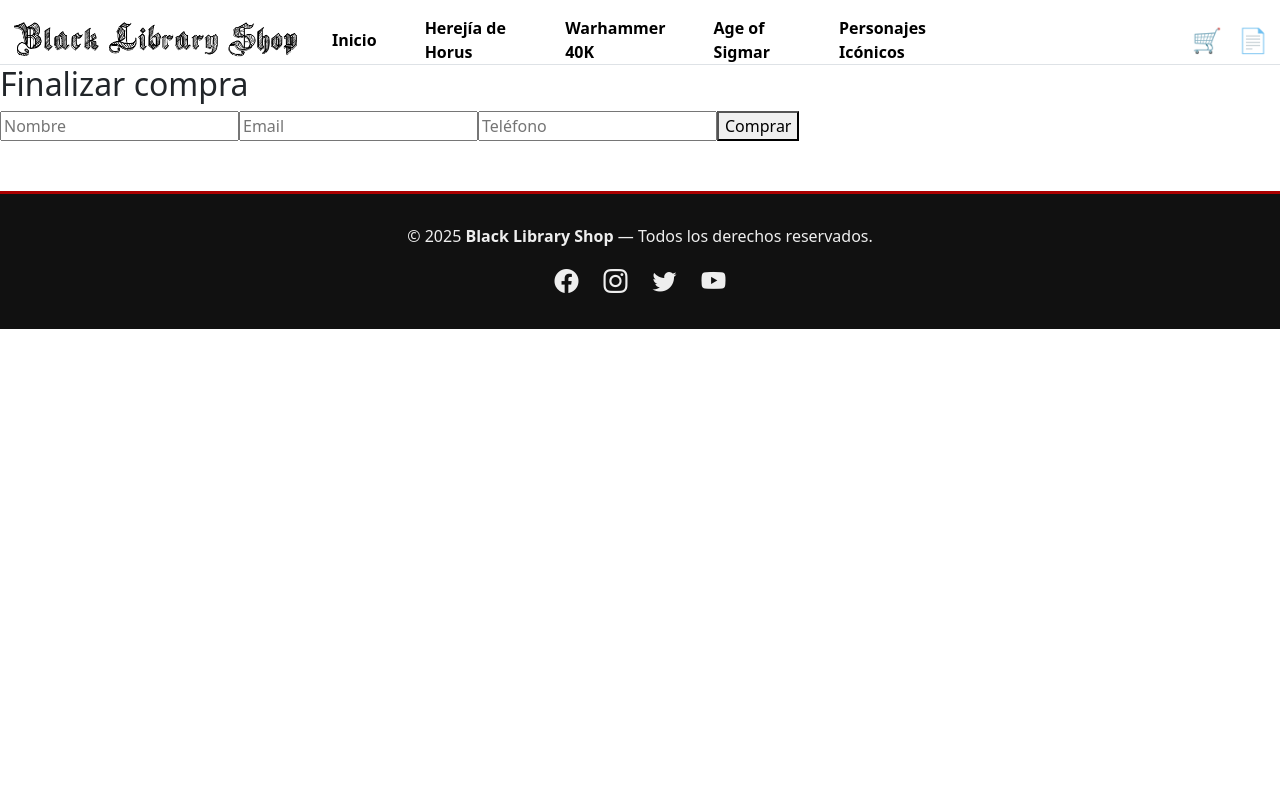
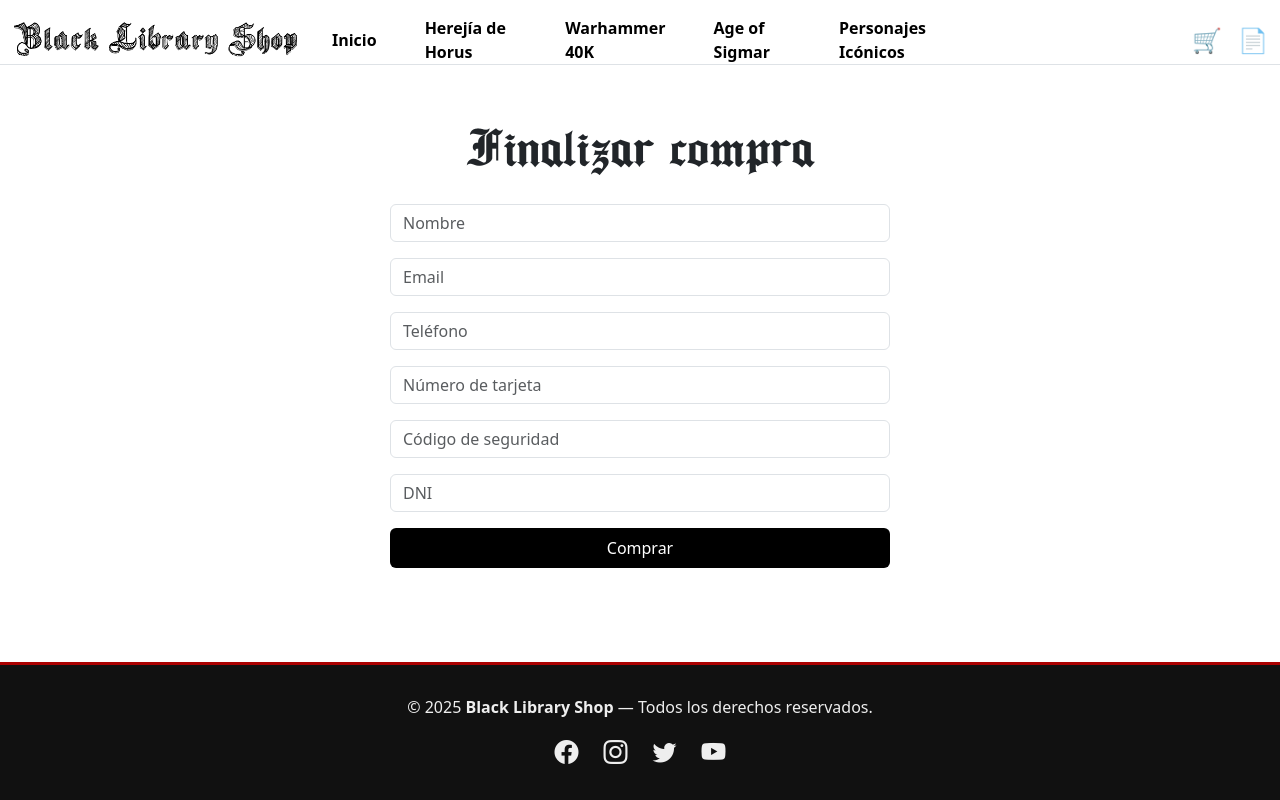
Before and after one commit to cioccalezombi/ProyectoFinal-Cioccale-Federico-React, a React (Vite) app: page /checkout in a window 1280 px wide. Built offline with nearby package versions, Linux system fonts and the light colour scheme.

Commit message:
asfasf
asf

```diff
--- a/src/App.jsx
+++ b/src/App.jsx
@@ -8,18 +8,16 @@
 import Footer from "./components/Footer/Footer";
 import './App.css';
 
-
-
 import { useEffect } from "react";
 import { db } from "./firebase/config";
 import { collection, doc, setDoc } from "firebase/firestore";
 
 function App() {
+  return (
+    <div className="d-flex flex-column min-vh-100">
+      <Header />
 
-
-  return (
-    <>
-      <Header />
+      <main className="flex-grow-1">
         <Routes>
           <Route path="/" element={<ItemListContainer />} />
           <Route path="/categoria/:categoriaId" element={<ItemListContainer />} />
@@ -29,9 +27,10 @@
           <Route path="/carrito" element={<Cart />} />
           <Route path="/ordenes" element={<Orders />} />
         </Routes>
-      <Footer path="/Footer" element={<Footer />}
- />
-    </>
+      </main>
+
+      <Footer />
+    </div>
   );
 }
 
--- a/src/components/Cart/Cart.jsx
+++ b/src/components/Cart/Cart.jsx
@@ -9,7 +9,7 @@
   const totalPrice = cart.reduce((acc, item) => acc + item.quantity * item.price, 0);
 
   if (cart.length === 0) {
-    return <p className="text-center mt-5">🛒 El carrito está vacío</p>;
+    return <p className="cart-heading">El carrito está vacío</p>;
   }
 
   return (
--- /dev/null
+++ b/src/components/CheckoutForm/CheckoutForm.css
@@ -0,0 +1,42 @@
+.checkout-container {
+  max-width: 800px;
+  margin: 0 auto;
+  padding: 2rem;
+}
+
+.checkout-container h2 {
+  font-family: "Ancient", serif; /* o la fuente que estés usando */
+  font-size: 4rem;
+  text-align: center;
+  margin-bottom: 2rem;
+}
+
+.checkout-form input {
+  padding: 10px;
+  font-size: 1rem;
+  border: 1px solid #ccc;
+  border-radius: 4px;
+}
+
+.checkout-form button.btn-dark {
+  width: 100%;
+  padding: 12px;
+  font-size: 1rem;
+  font-weight: bold;
+  text-transform: uppercase;
+  letter-spacing: 1px;
+}
+
+.checkout-thanks h2 {
+  font-family: "Ancient", serif;
+  margin-top: 2rem;
+}
+
+.checkout-thanks p {
+  font-size: 1.2rem;
+}
+
+input::placeholder {
+  font-style: italic;
+  color: #999;
+}
--- a/src/components/CheckoutForm/CheckoutForm.jsx
+++ b/src/components/CheckoutForm/CheckoutForm.jsx
@@ -2,7 +2,6 @@
 import { Link } from "react-router-dom";
 import { CartContext } from "../../context/CartContext";
 import { db } from "../../firebase/config";
-
 import {
   collection,
   addDoc,
@@ -50,7 +49,6 @@
       const docRef = await addDoc(ordenesRef, orden);
       setOrderId(docRef.id);
 
-      // Descontar stock
       for (const item of cart) {
         const productoRef = doc(db, "libros", item.id);
         const productoSnap = await getDoc(productoRef);
@@ -58,7 +56,6 @@
         if (productoSnap.exists()) {
           const productoData = productoSnap.data();
           const nuevoStock = productoData.stock - item.quantity;
-
           await updateDoc(productoRef, { stock: nuevoStock });
         }
       }
@@ -71,46 +68,83 @@
 
   if (orderId) {
     return (
-      <div>
+      <div className="container text-center mt-5">
         <h2>¡Gracias por tu compra!</h2>
         <p>Tu número de orden es: <strong>{orderId}</strong></p>
-        <Link to="/">
-          <button style={{ marginTop: "1rem" }}>Volver al inicio</button>
+        <Link to="/" className="btn btn-dark mt-3">
+          Volver al inicio
         </Link>
       </div>
     );
   }
 
-  return (
-    <form onSubmit={handleSubmit}>
-      <h2>Finalizar compra</h2>
+return (
+  <div className="container mt-5">
+    <h2 className="mb-4 text-center cart-heading">Finalizar compra</h2>
+
+    <form onSubmit={handleSubmit} className="d-flex flex-column align-items-center gap-3">
+
       <input
         type="text"
         name="nombre"
         placeholder="Nombre"
+        className="form-control w-100"
+        style={{ maxWidth: '500px' }}
         value={values.nombre}
         onChange={handleChange}
         required
       />
+
       <input
         type="email"
         name="email"
         placeholder="Email"
+        className="form-control w-100"
+        style={{ maxWidth: '500px' }}
         value={values.email}
         onChange={handleChange}
         required
       />
+
       <input
         type="tel"
         name="telefono"
         placeholder="Teléfono"
+        className="form-control w-100"
+        style={{ maxWidth: '500px' }}
         value={values.telefono}
         onChange={handleChange}
         required
       />
-      <button type="submit">Comprar</button>
+
+      {/* Campos decorativos agregados */}
+      <input
+        type="text"
+        placeholder="Número de tarjeta"
+        className="form-control w-100"
+        style={{ maxWidth: '500px' }}
+      />
+
+      <input
+        type="text"
+        placeholder="Código de seguridad"
+        className="form-control w-100"
+        style={{ maxWidth: '500px' }}
+      />
+
+      <input
+        type="text"
+        placeholder="DNI"
+        className="form-control w-100"
+        style={{ maxWidth: '500px' }}
+      />
+
+      <button type="submit" className="btn btn-dark w-100" style={{ maxWidth: '500px' }}>
+        Comprar
+      </button>
+
     </form>
-  );
-};
+  </div>
+);};
 
 export default CheckoutForm;
```
Lines whose indentation alone changed are shown as unchanged.
